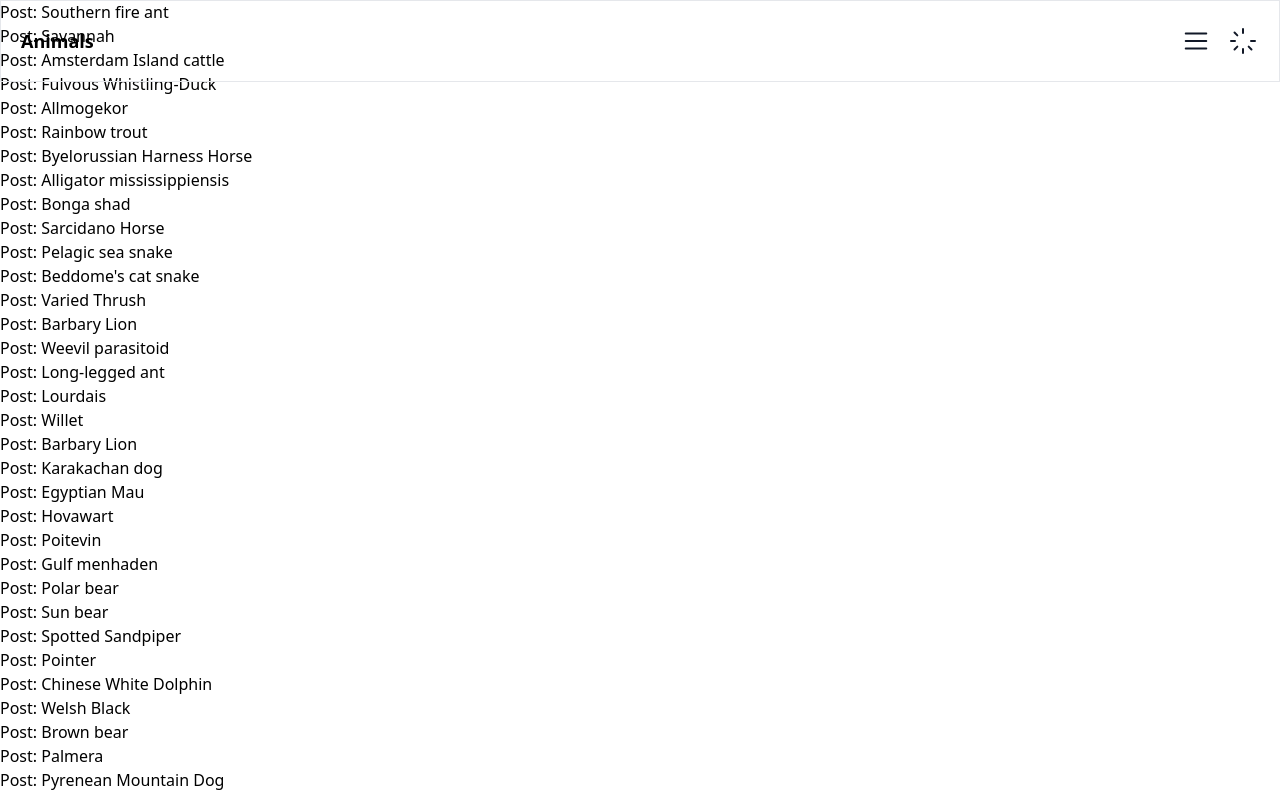
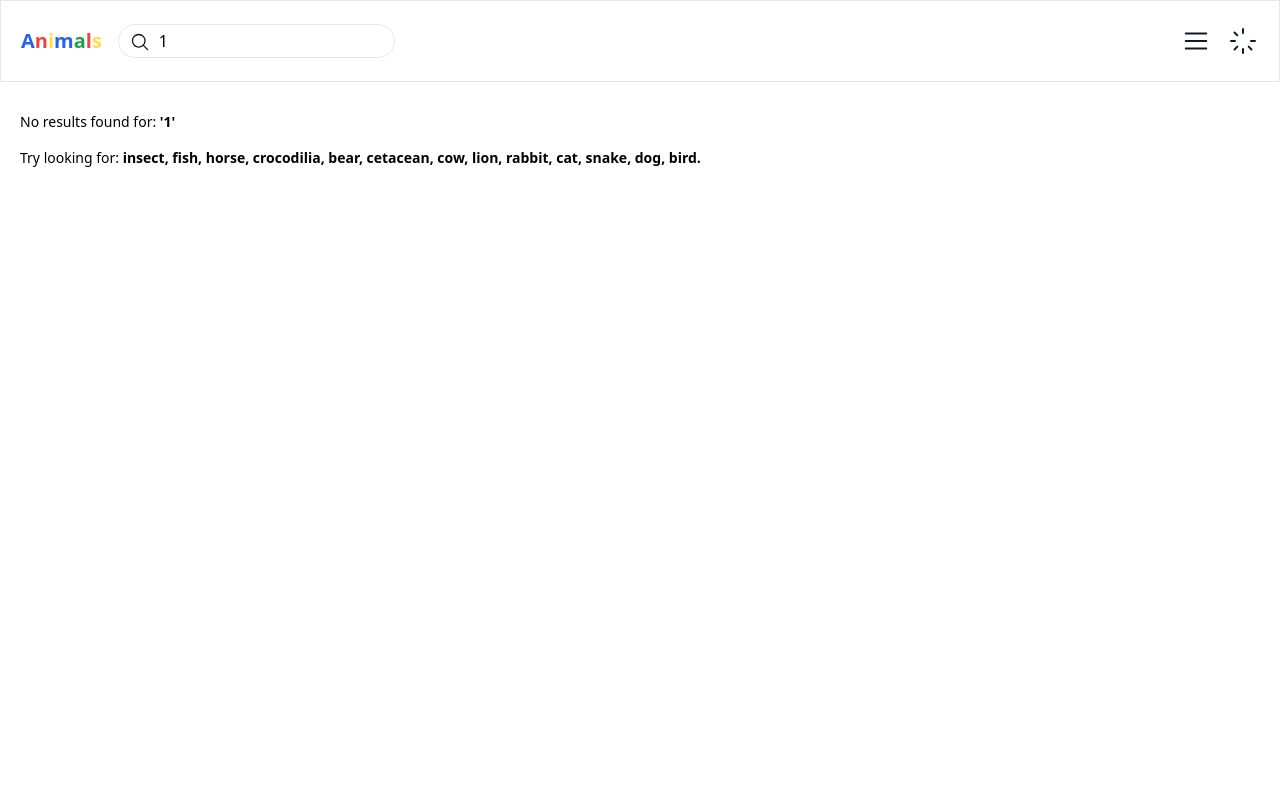
Before and after one commit to paulobordignon/animals, a Next.js app: page /search/1 in a window 1280 px wide. Shown: the top 796 px of the page. Built offline with nearby package versions, Linux system fonts and the light colour scheme.

Commit message:
feat(searchPage): add header desing and functions

```diff
--- a/app/(routes)/page.tsx
+++ b/app/(routes)/page.tsx
@@ -15,7 +15,9 @@ export default function Home() {
 
   const handleSearch = (e: any) => {
     e.preventDefault();
-    searchTerm.current && router.push(`/search/${searchTerm.current}`);
+    router.push(
+      searchTerm.current ? `/search/${searchTerm.current}` : "/search"
+    );
   };
 
   useEffect(() => {
--- a/app/(routes)/search/[id]/page.tsx
+++ b/app/(routes)/search/[id]/page.tsx
@@ -1,25 +1,50 @@
 "use client";
 
 import { useEffect, useState } from "react";
-import { Header } from "@/app/_components";
+
+import { Header, ResultWarnText } from "@/app/_components";
 import { getAnimals } from "@/app/_services/requests";
 
 export default function Page({ params }: any) {
-  const [animals, setAnimals] = useState<any[]>();
+  const searchTerm = params.id;
+  const [animals, setAnimals] = useState<any[]>([]);
+  const [loading, setLoading] = useState<boolean>(true);
 
   useEffect(() => {
-    setAnimals(getAnimals());
+    const result = getAnimals();
+
+    setAnimals(
+      result.filter((item) => {
+        if (
+          item.title.indexOf(searchTerm) > -1 ||
+          item.type.indexOf(searchTerm) > -1
+        ) {
+          return item;
+        }
+      })
+    );
+
+    setLoading(false);
   }, []);
+
   return (
     <>
-      <Header />
-      <main className="">
-        {animals && (
+      <Header variation={"search"} />
+      <main className="flex min-h-screen max-w-screen-xl pt-36 sm:pt-28 mx-auto px-5">
+        {!loading ? (
           <>
-            {animals.map((item) => (
-              <p key={item.id}>Post: {item.title}</p>
-            ))}
+            {animals?.length ? (
+              <div className="flex flex-col">
+                {animals.map((item) => (
+                  <p key={item.id}>Post: {item.url}</p>
+                ))}
+              </div>
+            ) : (
+              <ResultWarnText searchTerm={searchTerm} />
+            )}
           </>
+        ) : (
+          <></>
         )}
       </main>
     </>
--- /dev/null
+++ b/app/(routes)/search/page.tsx
@@ -0,0 +1,12 @@
+import { Header, ResultWarnText } from "@/app/_components";
+
+export default function Page() {
+  return (
+    <>
+      <Header variation="search" />
+      <main className="flex min-h-screen max-w-screen-xl pt-36 sm:pt-28 mx-auto px-5">
+        <ResultWarnText />
+      </main>
+    </>
+  );
+}
--- a/app/_components/atoms/Input/index.tsx
+++ b/app/_components/atoms/Input/index.tsx
@@ -1,18 +1,22 @@
-import { InputHTMLAttributes } from "react";
 import Image from "next/image";
 import searchIcon from "@/app/_assets/icons/search.svg";
+import IInput from "./types";
 
-export function Input({ ...rest }: InputHTMLAttributes<HTMLInputElement>) {
+export function Input({ variation = "home", ...rest }: IInput) {
   return (
     <div>
       <Image
-        className="pointer-events-none absolute mt-3 ml-3"
+        className={`pointer-events-none absolute ${
+          variation === "home" ? "mt-4 ml-3" : "mt-2 ml-3"
+        }`}
         src={searchIcon}
         alt="search icon"
       />
       <input
         type="search"
-        className="border p-3 rounded-full w-full pl-12"
+        className={`border rounded-full w-full pl-10 ${
+          variation === "home" ? "p-3" : "p-1"
+        }`}
         {...rest}
       />
     </div>
--- /dev/null
+++ b/app/_components/atoms/Input/types.ts
@@ -0,0 +1,5 @@
+import { InputHTMLAttributes } from "react";
+
+export default interface IInput extends InputHTMLAttributes<HTMLInputElement> {
+  variation?: "home" | "search";
+}
--- /dev/null
+++ b/app/_components/atoms/ResultWarnText/index.tsx
@@ -0,0 +1,18 @@
+export function ResultWarnText({ searchTerm }: { searchTerm?: string }) {
+  return (
+    <div>
+      {searchTerm && (
+        <p className="text-sm mb-4">
+          No results found for: <strong>&apos;{searchTerm}&apos;</strong>
+        </p>
+      )}
+      <p className="text-sm">
+        Try looking for:{" "}
+        <strong>
+          insect, fish, horse, crocodilia, bear, cetacean, cow, lion, rabbit,
+          cat, snake, dog, bird.
+        </strong>
+      </p>
+    </div>
+  );
+}
--- a/app/_components/index.ts
+++ b/app/_components/index.ts
@@ -1,5 +1,6 @@
 export * from "./atoms/Input";
 export * from "./atoms/Logo";
+export * from "./atoms/ResultWarnText";
 
 export * from "./molecules/Header";
 export * from "./molecules/Footer";
--- a/app/_components/molecules/Header/index.tsx
+++ b/app/_components/molecules/Header/index.tsx
@@ -2,22 +2,38 @@
 
 import { useEffect, useState } from "react";
 import Image from "next/image";
+import Link from "next/link";
+import { usePathname } from "next/navigation";
+import { useRouter } from "next/navigation";
+import { Logo, Input } from "@/app/_components";
 import menuIcon from "@/app/_assets/icons/menu.svg";
 import loadingIcon from "@/app/_assets/icons/loading.svg";
 
-export function Header() {
+export function Header({
+  variation = "home",
+}: {
+  variation?: "home" | "search";
+}) {
+  const router = useRouter();
+  const pathname = usePathname();
+  const [searchTerm, setSearchTerm] = useState<string>(pathname.split("/")[2]);
   const [avatar, setAvatar] = useState<string>("");
+
+  const handleInputValue = (event: any) => {
+    setSearchTerm(event.target.value);
+  };
+
+  const handleSearch = (e: any) => {
+    e.preventDefault();
+    router.push(searchTerm ? `/search/${searchTerm}` : "/search");
+  };
 
   useEffect(() => {
     setAvatar(sessionStorage.getItem("Avatar") as string);
   }, []);
-  return (
-    <header className="fixed w-full z-10 border">
-      <nav className="flex justify-between max-w-screen-xl items-center h-20 mx-auto px-5">
-        <div>
-          <p className="font-bold text-lg">Animals</p>
-        </div>
-        <div className="flex gap-4">
+
+  const menuAvatarComponent = () => (
+    <>
       <button>
         <Image src={menuIcon} width={30} height={30} alt="menu icon" />
       </button>
@@ -30,8 +46,40 @@ export function Header() {
           alt="user profile picture"
         />
       </button>
+    </>
+  );
+
+  return (
+    <header className="fixed w-full z-10 border">
+      {variation === "home" ? (
+        <nav className="flex justify-between max-w-screen-xl items-center h-20 mx-auto px-5">
+          <div>
+            <p className="font-bold text-lg">Animals</p>
           </div>
+          <div className="flex gap-4">{menuAvatarComponent()}</div>
         </nav>
+      ) : (
+        <nav className="flex justify-between max-w-screen-xl items-center  mx-auto px-5 h-28 sm:h-20">
+          <div className="w-full lg:w-fit">
+            <div className="flex justify-center gap-4 flex-col sm:flex-row sm:items-center sm:gap-4">
+              <Link href="/">
+                <Logo fontSize="text-2xl sm:text-xl" />
+              </Link>
+              <form
+                className="sm:w-full sm:pr-2 lg:w-fit"
+                onSubmit={handleSearch}
+              >
+                <Input
+                  variation="search"
+                  onChange={handleInputValue}
+                  value={searchTerm}
+                />
+              </form>
+            </div>
+          </div>
+          <div className="hidden sm:flex gap-4">{menuAvatarComponent()}</div>
+        </nav>
+      )}
     </header>
   );
 }
--- a/app/_services/requests.ts
+++ b/app/_services/requests.ts
@@ -5,7 +5,7 @@ export function getUserLogo() {
 }
 
 export function getAnimals() {
-  const getImage = () => faker.image.animals(644, 362, true);
+  const getImage = () => faker.image.urlLoremFlickr({ category: "animals" });
   const getType = () => faker.animal.type();
   const getUrl = () => faker.internet.url();
   const getText = () => faker.lorem.sentences();
```
Also changed, not shown: app/_assets/icons/search.svg. Lines whose indentation alone changed are shown as unchanged.
